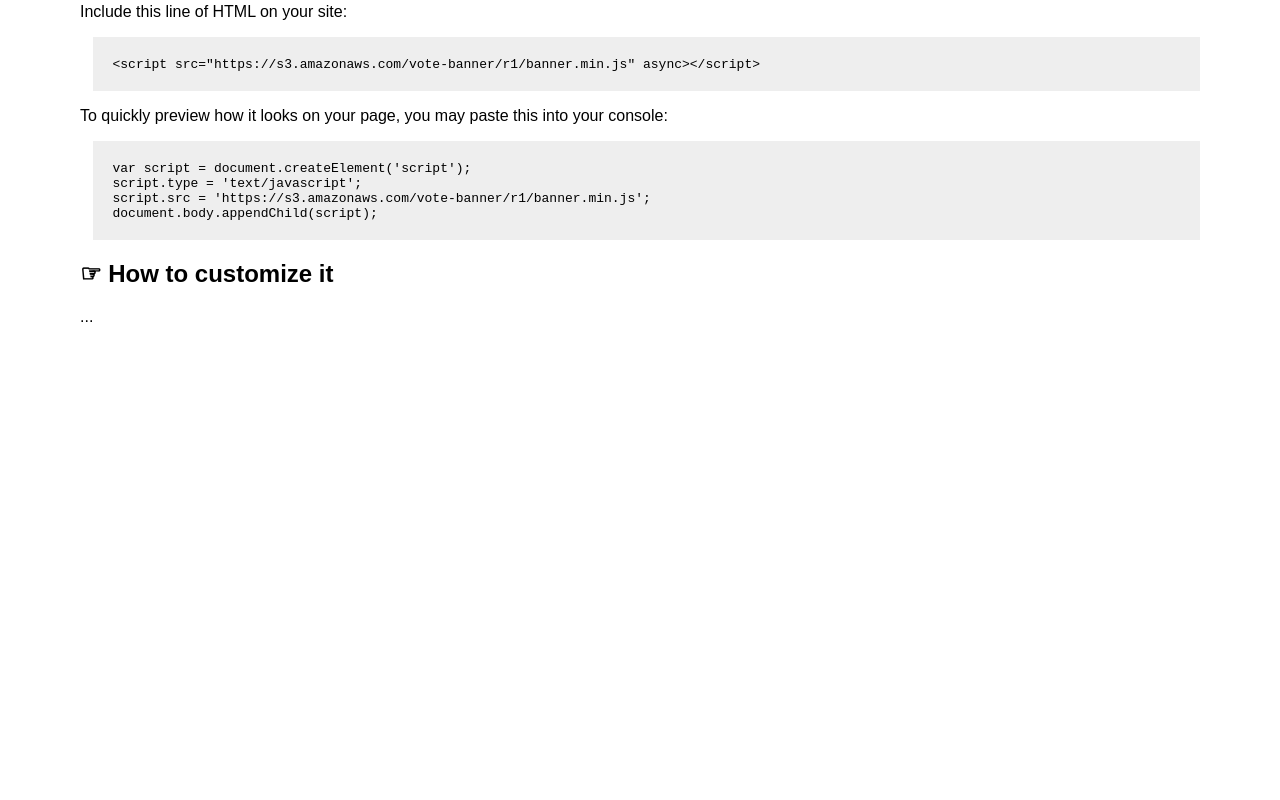
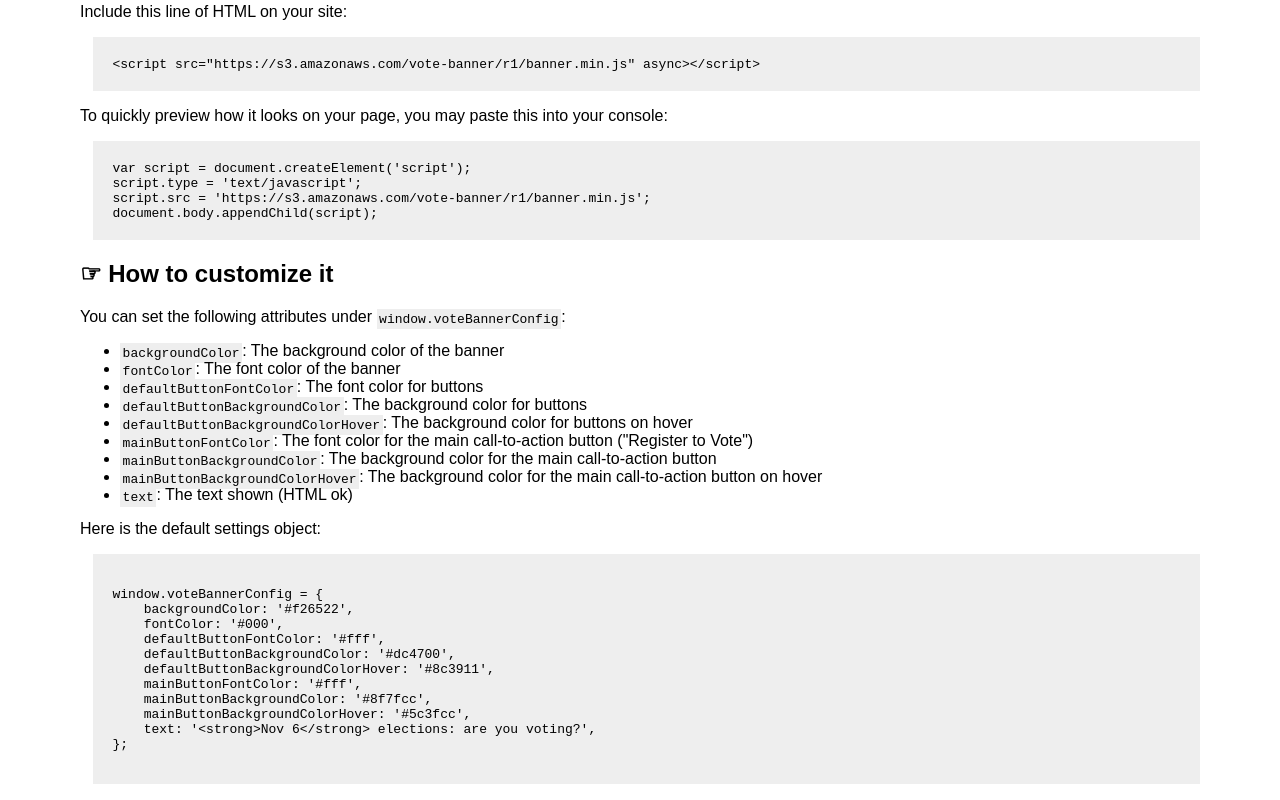
Before and after one commit to typpo/vote-banner, a website: page index.html in a window 1280 px wide. Shown: the part 701-1501 px from the top of the page. Before the commit the page ends 1043 px from the top, so only its background shows below. Drawn offline with Linux system fonts and the light colour scheme.

Commit message:
Make things more configurable

```diff
--- a/index.html
+++ b/index.html
@@ -10,6 +10,11 @@
         padding: 1.5em;
         background-color: #eee;
         margin-left: 1em;
+        font-family: monospace;
+      }
+      .code-inline  {
+        padding: 0.2em 0.2em;
+        background-color: #eee;
         font-family: monospace;
       }
     </style>
@@ -51,7 +56,32 @@
     </p>
     <h2>☞ How to customize it</h2>
     <p>
-      ...
+      You can set the following attributes under <span class="code-inline">window.voteBannerConfig</span>:
+      <ul>
+        <li><span class="code-inline">backgroundColor</span>: The background color of the banner</li>
+        <li><span class="code-inline">fontColor</span>: The font color of the banner</li>
+        <li><span class="code-inline">defaultButtonFontColor</span>: The font color for buttons</li>
+        <li><span class="code-inline">defaultButtonBackgroundColor</span>: The background color for buttons</li>
+        <li><span class="code-inline">defaultButtonBackgroundColorHover</span>: The background color for buttons on hover</li>
+        <li><span class="code-inline">mainButtonFontColor</span>: The font color for the main call-to-action button ("Register to Vote")</li>
+        <li><span class="code-inline">mainButtonBackgroundColor</span>: The background color for the main call-to-action button</li>
+        <li><span class="code-inline">mainButtonBackgroundColorHover</span>: The background color for the main call-to-action button on hover</li>
+        <li><span class="code-inline">text</span>: The text shown (HTML ok)
+      </ul>
+    </p>
+    <p>
+      Here is the default settings object:
+      <div class="code"><pre>window.voteBannerConfig = {
+    backgroundColor: '#f26522',
+    fontColor: '#000',
+    defaultButtonFontColor: '#fff',
+    defaultButtonBackgroundColor: '#dc4700',
+    defaultButtonBackgroundColorHover: '#8c3911',
+    mainButtonFontColor: '#fff',
+    mainButtonBackgroundColor: '#8f7fcc',
+    mainButtonBackgroundColorHover: '#5c3fcc',
+    text: '&#x3C;strong&#x3E;Nov 6&#x3C;/strong&#x3E; elections: are you voting?',
+};</pre></div>
     </p>
   </body>
 </html>
```
Also changed, not shown: banner.js (+17 -10 lines), test.html (+5 -0 lines).
